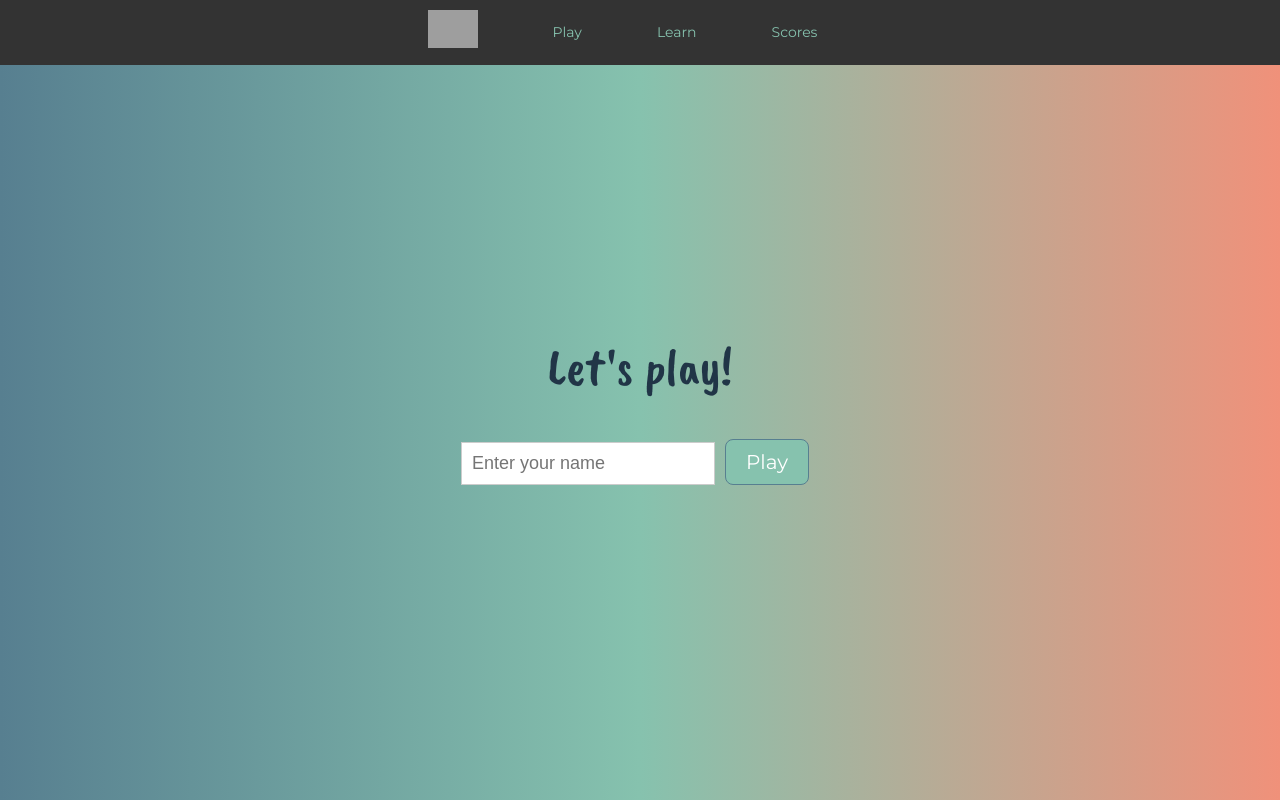
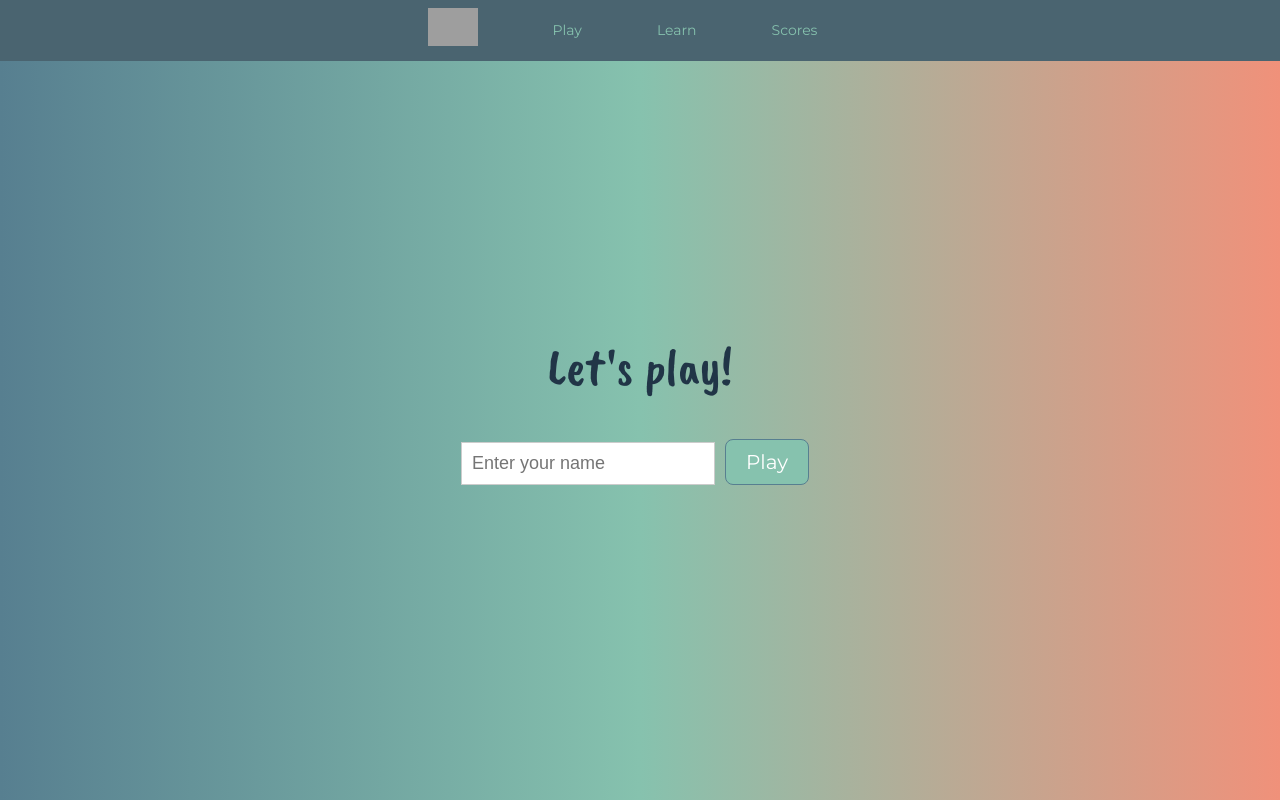
Before and after one commit to GasJazzYounes/trivial-pursuit, a React (Vite) app: page / in a window 1280 px wide. Shown: the top 800 px of the page. Built offline with nearby package versions, Linux system fonts and the light colour scheme; no server answers; grey boxes are pictures that could not be loaded.

Commit message:
more navbar tweaking, made the button styles more consistent with new tweaks

```diff
--- a/src/App.css
+++ b/src/App.css
@@ -122,7 +122,7 @@ select {
   border: 0.01px solid #577f90;
   border-radius: 5px;
   cursor: pointer;
-  transition: background-color 0.3s ease;
+  transition: background-color 0.3s ease-in-out;
 }
 
 .trivia-button:hover {
--- a/src/components/Homepage/Homepage.module.css
+++ b/src/components/Homepage/Homepage.module.css
@@ -26,10 +26,11 @@
     border: 0.01px solid #577f90;
     cursor: pointer;
     margin: 10px;
-    transition: background-color 0.3s ease;
+    transition: background-color 0.3s ease-in-out;
   }
 
   .play-button:hover {
     background-color: #f0917a;
     border-color:  #577f90;
+
   }
--- a/src/components/Navbar/Navbar.module.css
+++ b/src/components/Navbar/Navbar.module.css
@@ -3,12 +3,12 @@
   top: 0;
   left: 0;
   width: 100%;
-  background-color: #333;
+  background-color: #4a6470;
   color: #fff;
   display: flex;
   justify-content: center;
   align-items: center;
-  padding: 10px 20px;
+  padding: 8px 20px;
   z-index: 1000;
 }
 
@@ -16,22 +16,23 @@
   width: 50px;
   font-size: 14px;
   height: auto;
-  color:#86c2ae;
+  color: #86c2ae;
   margin-right: 75px;
 }
 
 .navbar .logo:hover {
   color: #f0917a;
+  text-decoration: underline;
   transition: 0.3s ease-in-out;
- }
-
+  text-decoration-thickness: 2px;
+  text-underline-offset: 4px;
+}
 
 .navbar .nav-links {
   list-style: none;
   display: flex;
   margin: 0;
   padding: 0;
-
 }
 
 .navbar .nav-links li {
@@ -47,6 +48,9 @@
 }
 
 .navbar .nav-links li a:hover {
- color: #f0917a;
- transition: 0.3s ease-in-out;
+  color: #f0917a;
+  text-decoration: underline;
+  transition: 0.3s ease-in-out;
+  text-decoration-thickness: 2px;
+  text-underline-offset: 4px;
 }
```
